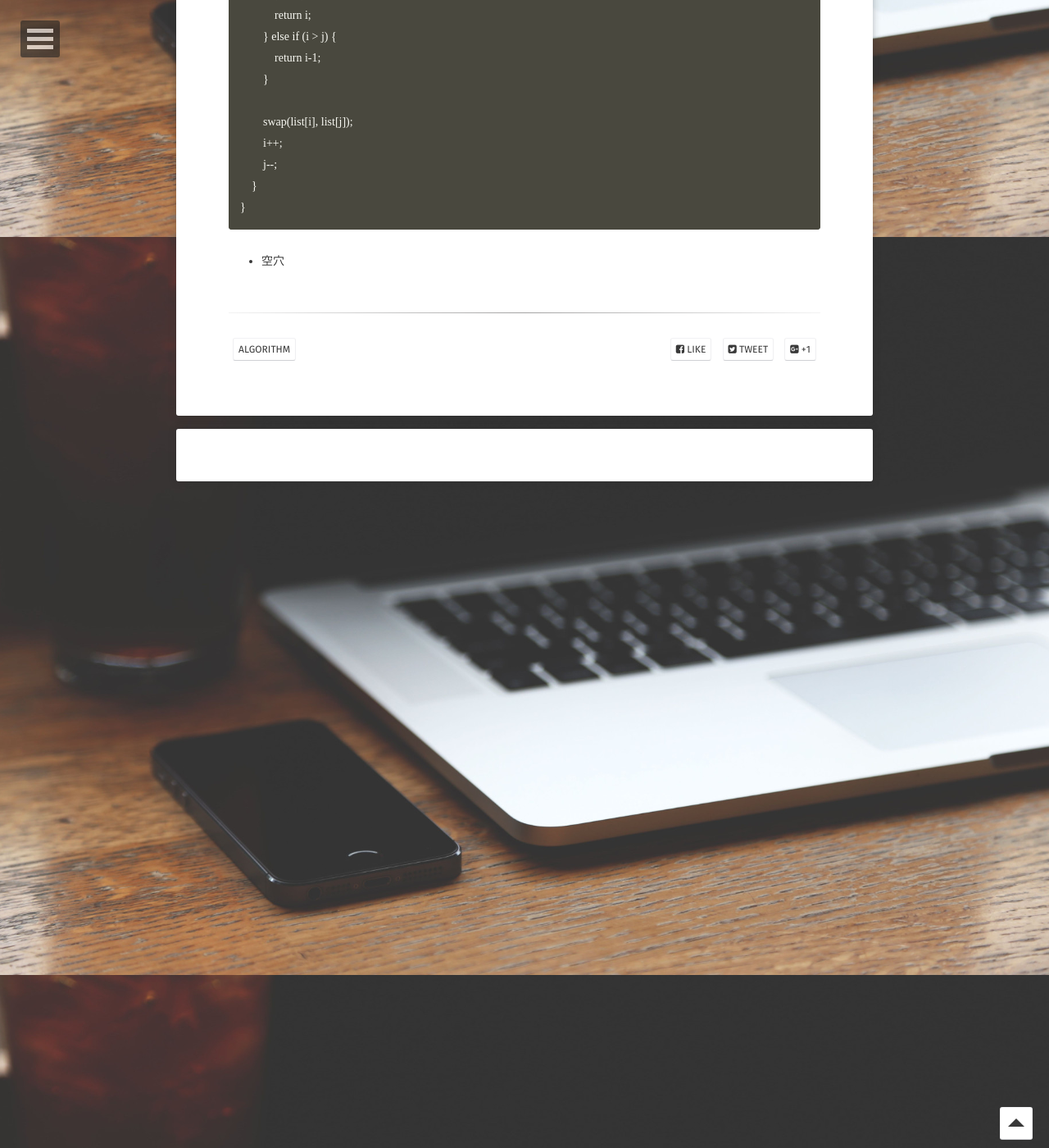
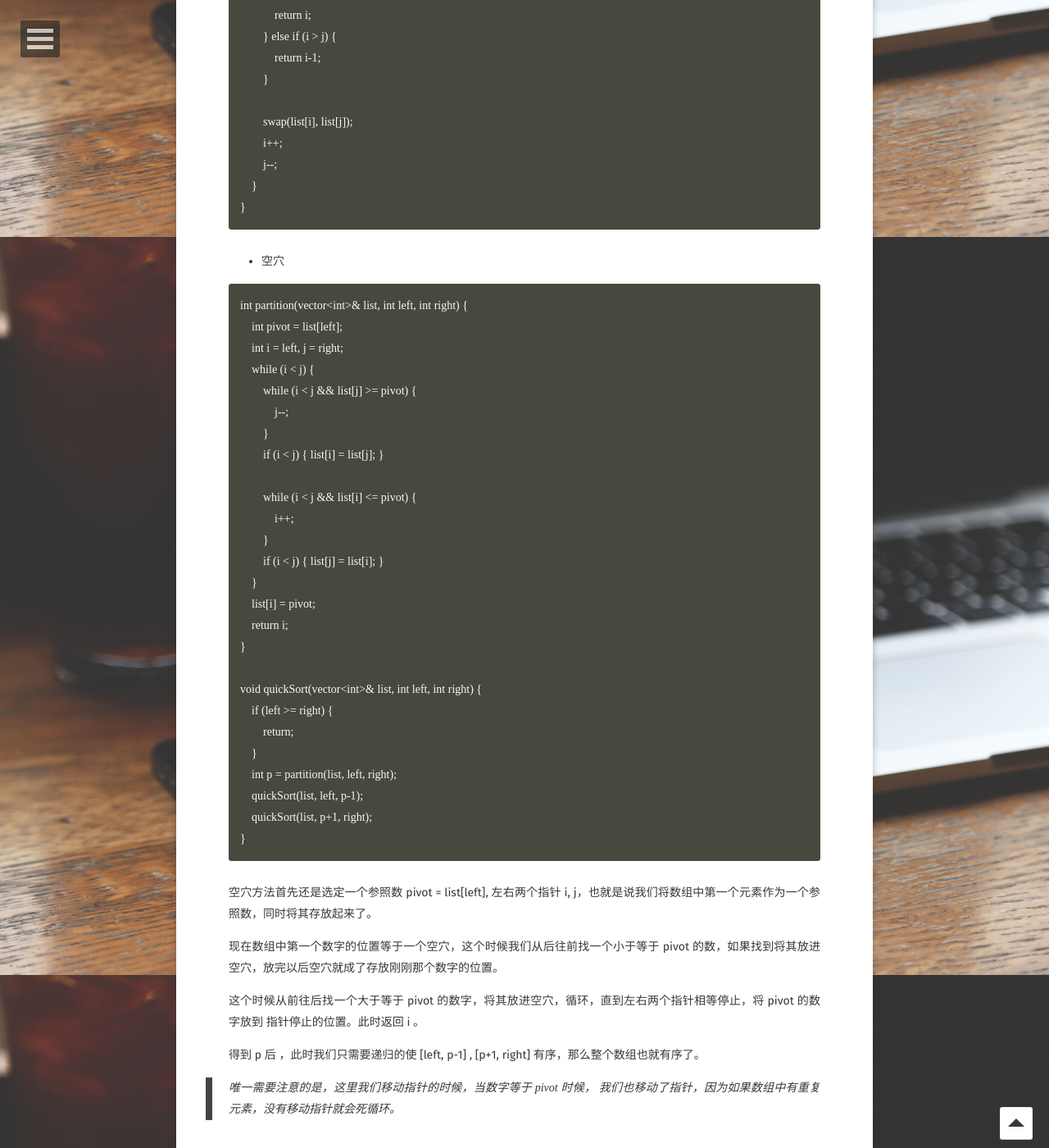
Before and after one commit to longjianjiang/longjianjiang.github.io, a Jekyll site: the page built from _posts/2018-12-07-sort.md, in a window 1280 px wide and 1400 px high, scrolled down 4211 px. Shown: the whole window at 82% size. Built offline with Jekyll 4.4.1, drawn with Linux system fonts in a browser that asks for light colours; some web fonts are replaced; comment, search, counter and statistics services are not loaded.

Commit message:
Update(auto commit)

````diff
--- a/_posts/2018-12-07-sort.md
+++ b/_posts/2018-12-07-sort.md
@@ -145,3 +145,42 @@ int myPartitionVersion2(vector<int>& list, int left, int right) {
 ```
 
 - 空穴
+
+```
+int partition(vector<int>& list, int left, int right) {
+    int pivot = list[left];
+    int i = left, j = right;
+    while (i < j) {
+        while (i < j && list[j] >= pivot) {
+            j--;
+        }
+        if (i < j) { list[i] = list[j]; }
+
+        while (i < j && list[i] <= pivot) {
+            i++;
+        }
+        if (i < j) { list[j] = list[i]; }
+    }
+    list[i] = pivot;
+    return i;
+}
+
+void quickSort(vector<int>& list, int left, int right) {
+    if (left >= right) {
+        return;
+    }
+    int p = partition(list, left, right);
+    quickSort(list, left, p-1);
+    quickSort(list, p+1, right);
+}
+```
+
+空穴方法首先还是选定一个参照数 pivot = list[left], 左右两个指针 i, j，也就是说我们将数组中第一个元素作为一个参照数，同时将其存放起来了。
+
+现在数组中第一个数字的位置等于一个空穴，这个时候我们从后往前找一个小于等于 pivot 的数，如果找到将其放进空穴，放完以后空穴就成了存放刚刚那个数字的位置。
+
+这个时候从前往后找一个大于等于 pivot 的数字，将其放进空穴，循环，直到左右两个指针相等停止，将 pivot 的数字放到 指针停止的位置。此时返回 i 。
+
+得到 p 后 ，此时我们只需要递归的使 [left, p-1] , [p+1, right] 有序，那么整个数组也就有序了。
+
+> 唯一需要注意的是，这里我们移动指针的时候，当数字等于 pivot 时候， 我们也移动了指针，因为如果数组中有重复元素，没有移动指针就会死循环。
````
